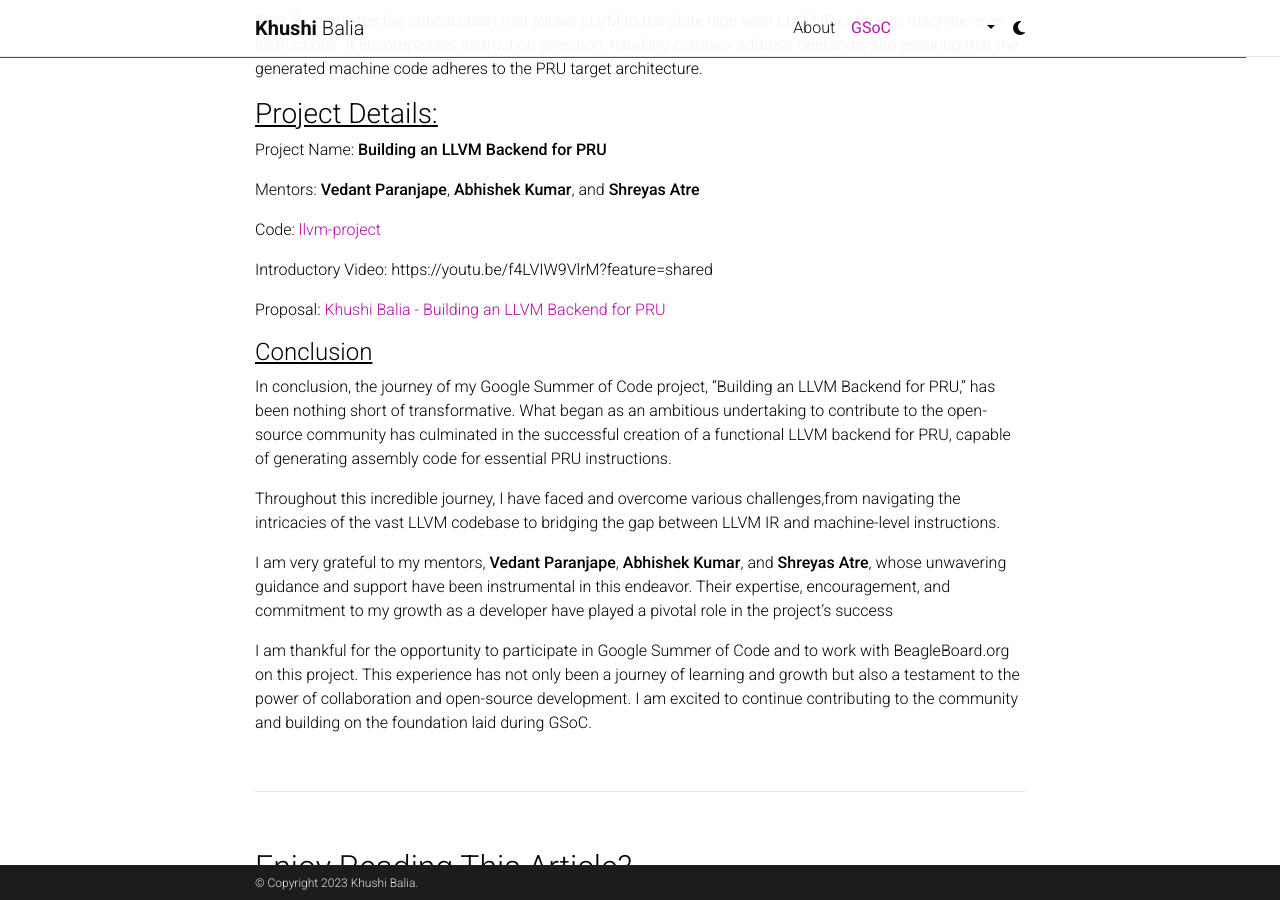
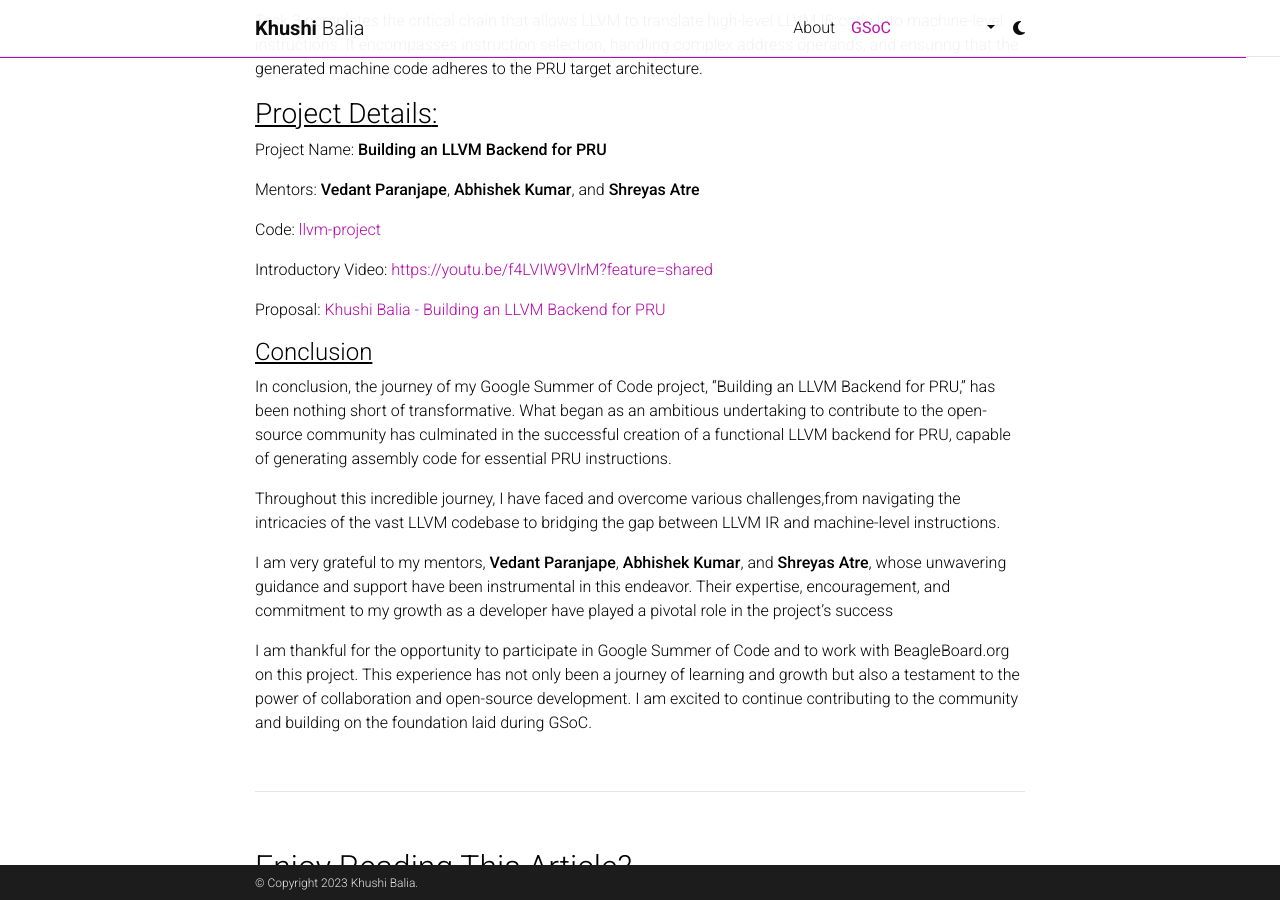
Before and after one commit to Khushi-Balia/Khushi-Balia.github.io, a Jekyll site: the page built from _posts/2023-10-21-final-report.md, in a window 1280 px wide and 900 px high, scrolled down 8797 px. Built offline with Jekyll 4.4.1, drawn with Linux system fonts in a browser that asks for light colours; comment, search, counter and statistics services are not loaded; a style sheet for code colours, icons or effects is not loaded; some of the changed lines change nothing that is shown.

Commit message:
GSoC changes

```diff
--- a/_posts/2023-10-21-final-report.md
+++ b/_posts/2023-10-21-final-report.md
@@ -294,7 +294,7 @@ Mentors: **Vedant Paranjape**, **Abhishek Kumar**, and **Shreyas Atre**
 
 Code: [llvm-project](https://github.com/Khushi-Balia/llvm-project/tree/llvm-pru)
 
-Introductory Video: https://youtu.be/f4LVIW9VlrM?feature=shared
+Introductory Video: [https://youtu.be/f4LVIW9VlrM?feature=shared](https://youtu.be/f4LVIW9VlrM?feature=shared)
 
 Proposal: [Khushi Balia - Building an LLVM Backend for PRU](https://elinux.org/BeagleBoard/GSoC/2023_Proposal/Khushi-Balia)
 
```
